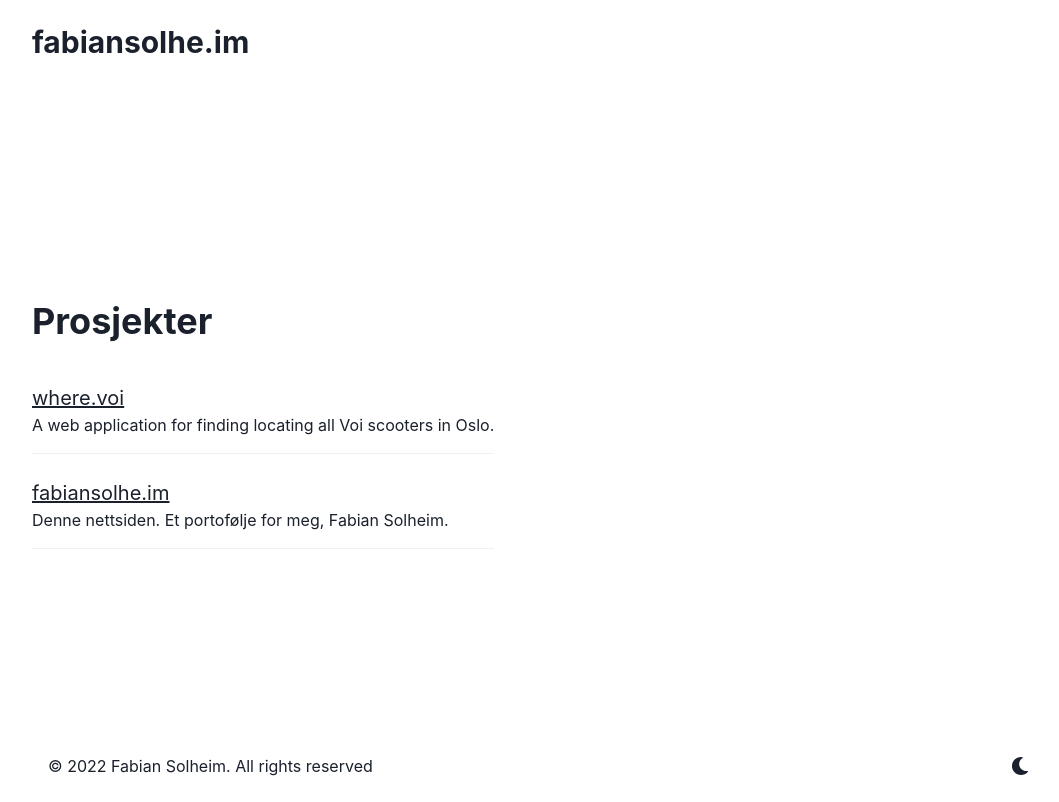
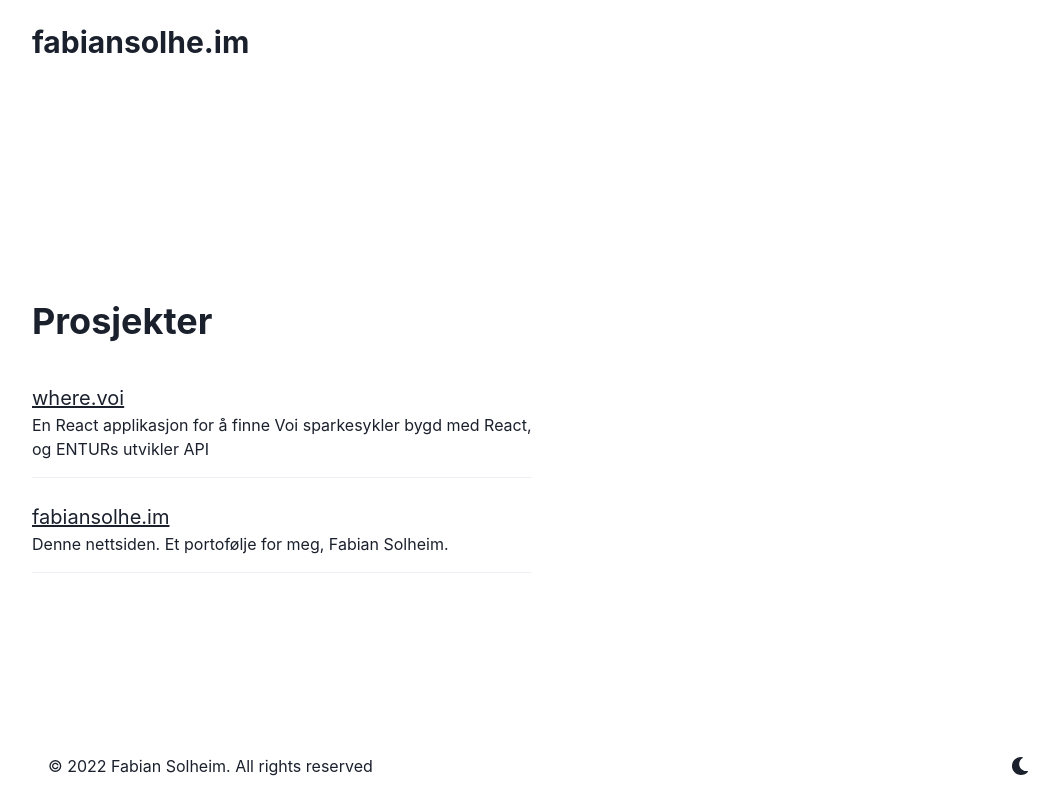
Before and after one commit to fabiansolheim/fabiansolhe.im, a React (Create React App) app: page /prosjekter in a window 1280 px wide. Shown: the whole page, without its empty margins (96-1155 px from the left). Built offline with nearby package versions, Linux system fonts and the light colour scheme.

Commit message:
Translated title for where.voi project

```diff
--- a/src/components/data/projects.js
+++ b/src/components/data/projects.js
@@ -2,7 +2,7 @@ export const projects = [
   {
     name: 'where.voi',
     description:
-      'A web application for finding locating all Voi scooters in Oslo.',
+      'En React applikasjon for å finne Voi sparkesykler bygd med React, og ENTURs utvikler API',
     link: 'https://wherevoi.netlify.app/',
   },
   {
```
